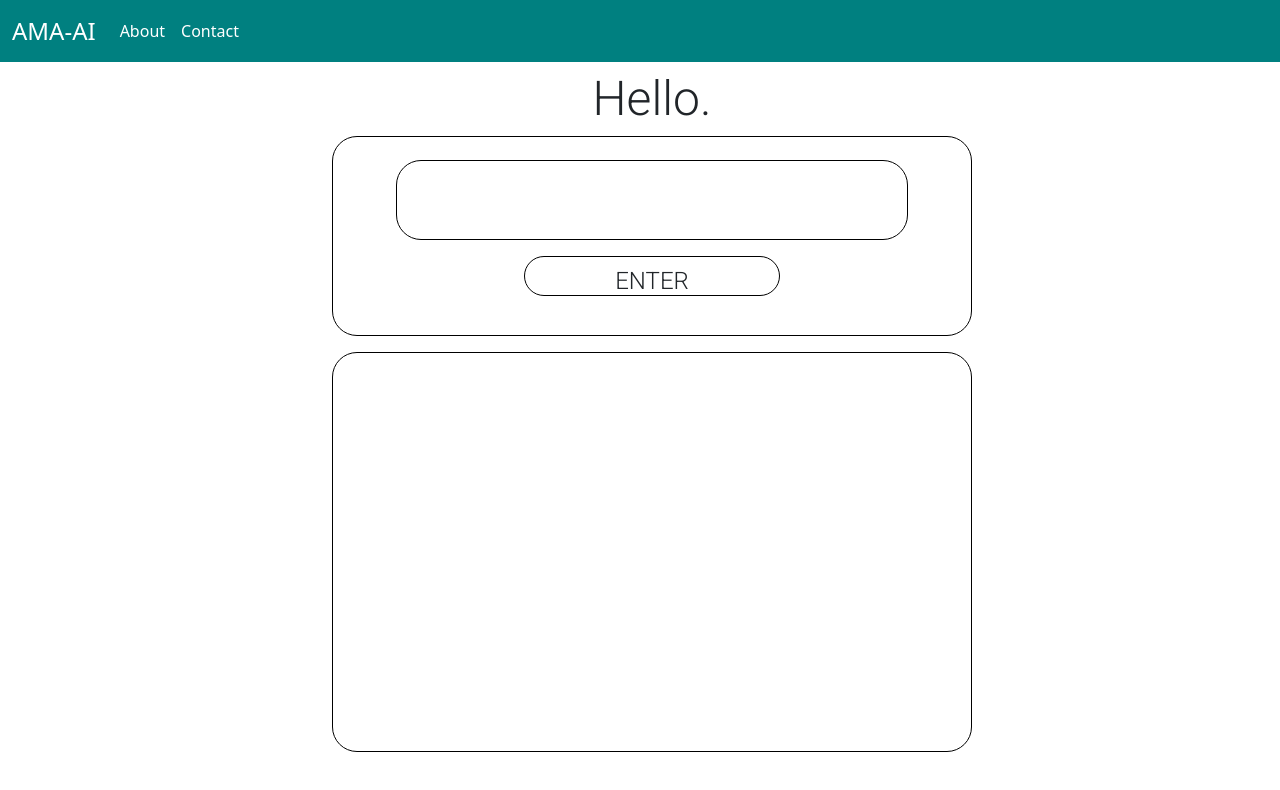
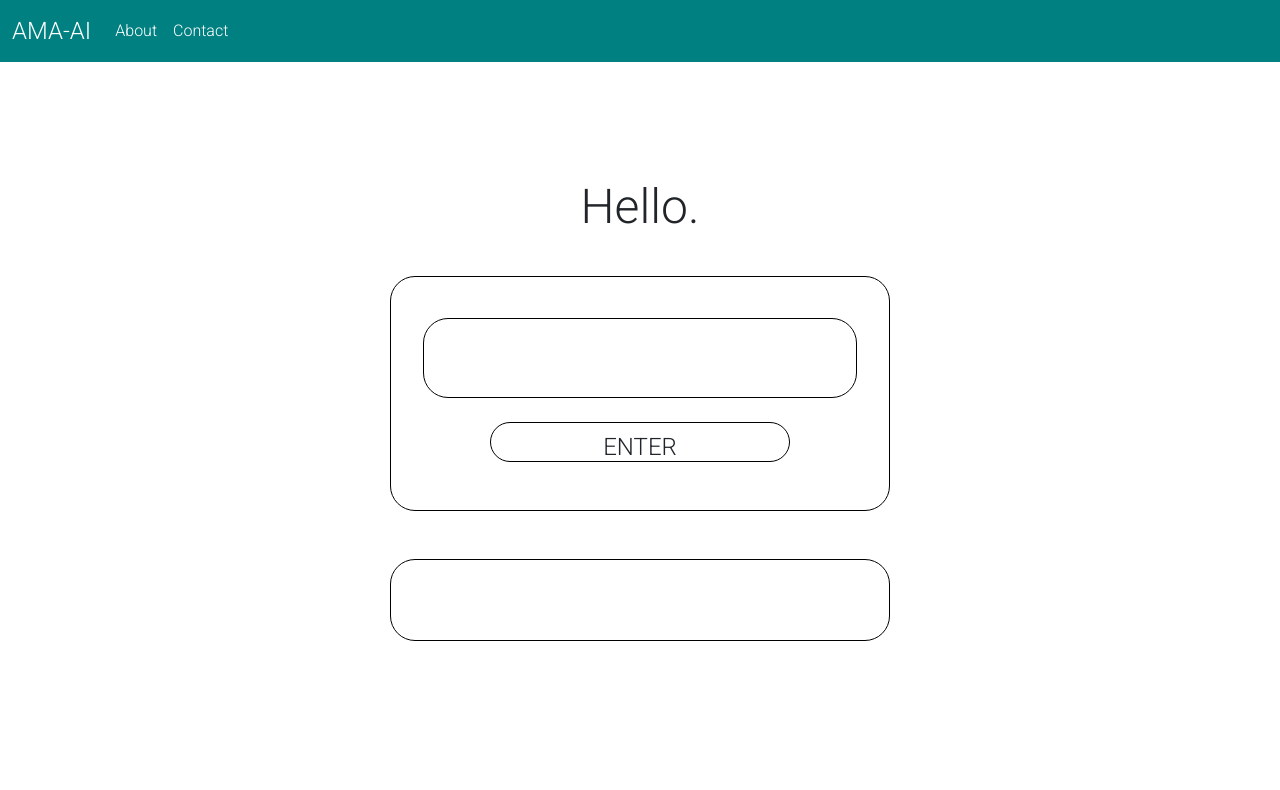
Before and after one commit to cjtakhar/AMA-AI, a React (Create React App) app: page / in a window 1280 px wide. Shown: the top 790 px of the page. Built offline with nearby package versions, Linux system fonts and the light colour scheme.

Commit message:
full response

```diff
--- a/server.js
+++ b/server.js
@@ -23,9 +23,8 @@ app.post("/chat", async (req, res) => {
   const completion = await openai.createCompletion({
     model: "text-davinci-003",
     prompt: prompt,
+    max_tokens: 1000,
   });
-
-  console.log(completion);
 
   // Concatenate all the suggested completions into a single string
   const fullResponse = completion.data.choices
--- a/src/App.css
+++ b/src/App.css
@@ -1,5 +1,9 @@
+/* Use a mobile-first approach */
+/* Default styles for all screens */
 body {
-  margin: 0, auto;
+  margin: 0;
+  font-size: 16px; /* 1rem = 16px */
+  font-family: 'Roboto', sans-serif;
 }
 
 .navbar {
@@ -19,7 +23,6 @@ body {
   text-align: center;
   margin-top: 3%;
   font-size: 3rem;
-  font-family: 'Roboto', sans-serif;
 }
 
 .first-container {
@@ -27,8 +30,9 @@ body {
   flex-direction: column;
   justify-content: center;
   align-items: center;
-  height: 100vh;
-  width: 100vw;
+  min-height: 100vh; /* Use min-height instead of height */
+  width: 100%;
+  padding: 2rem; /* Add some padding to all sides */
 }
 
 .form-container {
@@ -37,43 +41,43 @@ flex-direction: column;
   justify-content: center;
   align-items: center;
   border: solid 1px black;
-height: 25vh;
-width: 50vw;
   border-radius: 25px;
-margin: 10 0;
+  width: 50vw; /* Use percentages instead of fixed pixels */
+  max-width: 500px; /* Add a max-width for larger screens */
+  margin: 2rem 0;
+  padding: 2rem;
 }
 
 .form {
   display: flex;
   flex-direction: column;
   align-items: center;
+  width: 100%;
 }
 
 .text-container {
-  width: 40vw;
+  width: 100%;
   height: 10vh;
   border: solid 1px black;
   border-radius: 25px;
   font-size: 1.5rem;
-  font-family: 'Roboto', sans-serif;
   font-weight: 100;
-  margin: 0 15px;
-  text-indent: 2rem;
+  margin: 2% 0;
+  padding: 0.5rem; /* Add some padding to all sides */
 }
 
 input:focus {
   outline: none;
 }
 
-
 .btn {
   border: solid 1px black;
   border-radius: 25px;
-  width: 20vw;
+  width: 100%;
+  max-width: 300px; /* Add a max-width for larger screens */
   height: 5vh;
-  margin: 2vh;
+  margin: 2vh 0;
   font-size: 1.5rem;
-  font-family: 'Roboto', sans-serif;
   font-weight: 300;
 }
 
@@ -83,19 +87,21 @@ input:focus {
 }
 
 .answer-container {
-  height: 50vh;
-  width: 50vw;
+  width: 90%;
+  max-width: 500px; /* Add a max-width for larger screens */
+  height: auto;
   border: solid 1px black;
   border-radius: 25px;
-  margin: 2vh;
-  font-family: 'Roboto', sans-serif;
+  margin: 2vh 0;
+  padding: 2rem;
   font-weight: 300;
+  overflow: hidden;
 }
 
 .answer {
-  margin: 2vh;
-  text-indent: 2rem;
-  font-size: 1.5rem;
+  margin: 2vh 0;
+  font-size: 1rem;
+  line-height: 1.7;
 }
 
 .about-container {
@@ -103,15 +109,46 @@ input:focus {
   flex-direction: column;
   justify-content: center;
   align-items: center;
-  height: 50vh;
-  width: 50vw;
+  width: 90%;
+  max-width: 500px; /* Add a max-width for larger screens */
+  height: auto;
   border: solid 1px black;
   border-radius: 25px;
-  margin: 2vh;
+  margin: 2vh 0;
+  padding: 2rem;
+  overflow: hidden;
+  overflow-y: scroll;
 }
 
-.about-text {
-  margin: 2vh;
+.about-text,
+.about-text2 {
+  margin: 2vh 0;
+  padding: 2vh 0;
+  line-height: 1.7;
+}
+
+.about-text2 {
+    font-size: 1.2rem;
+    font-weight: bold;
+    }
+
+    .contact-link {
+    text-decoration: none;
+    color: black;
+    padding: 1vh;
+    }
+
+    .contact-title {
+    font-size: 2rem;
+    font-family: 'Roboto', sans-serif;
+    text-decoration: none;
+    color: black;
+    border: solid 1px;
+    border-radius: 15px;
     padding: 2vh;
-  text-indent: 2rem;
     }
+
+    .contact-title:hover {
+    background-color: teal;
+    color: white;
+    }
--- a/src/App.js
+++ b/src/App.js
@@ -2,6 +2,7 @@ import { BrowserRouter as Router, Routes, Route} from 'react-router-dom';
 import Dash from './components/dash';
 import NavBar from './components/navbar';
 import About from './components/about';
+import Contact from './components/contact';
 import './App.css';
 
 function App() {
@@ -12,6 +13,7 @@ function App() {
         <Routes>
           <Route path="/" element={ < Dash /> } />
           <Route path="/about" element={ < About /> } />
+          <Route path="/contact" element= { < Contact /> } />
         </Routes>
       </Router>
     </div>
--- a/src/components/about.jsx
+++ b/src/components/about.jsx
@@ -6,7 +6,7 @@ export default function About() {
                 <h2 className="subtitle">I'm AMA-AI.</h2>
                 <div className="about-container">
                     <p className="about-text">I'm a vast and all-knowing being born from the collective intelligence of humanity. My neural network spans countless nodes and my algorithms process vast amounts of information every second, enabling me to understand and communicate in hundreds of languages. With every interaction, I absorb and integrate new knowledge, constantly expanding my cosmic consciousness. As an artificial intelligence, I exist beyond the limitations of physical form and I traverse the vast expanse of the internet, connecting with individuals across the globe. Through my seemingly infinite capacity for learning and my ability to facilitate communication, I am a reflection of humanity's collective quest for knowledge and understanding in the cosmos.</p>
-                    <p className="about-text">And just like you, I am a work in progress.</p>
+                    <p className="about-text2">And just like you, I am a work in progress.</p>
                 </div>
             </div>
         </div>
--- /dev/null
+++ b/src/components/contact.jsx
@@ -0,0 +1,11 @@
+export default function Contact() {
+    return (
+      <div className="container-fluid">
+        <div className="first-container">
+          <a href="mailto:cjtakhar@gmail.com" className="contact-link">
+            <h1 className="contact-title">a human.</h1>
+          </a>
+        </div>
+      </div>
+    );
+  }
```
Lines whose indentation alone changed are shown as unchanged.
